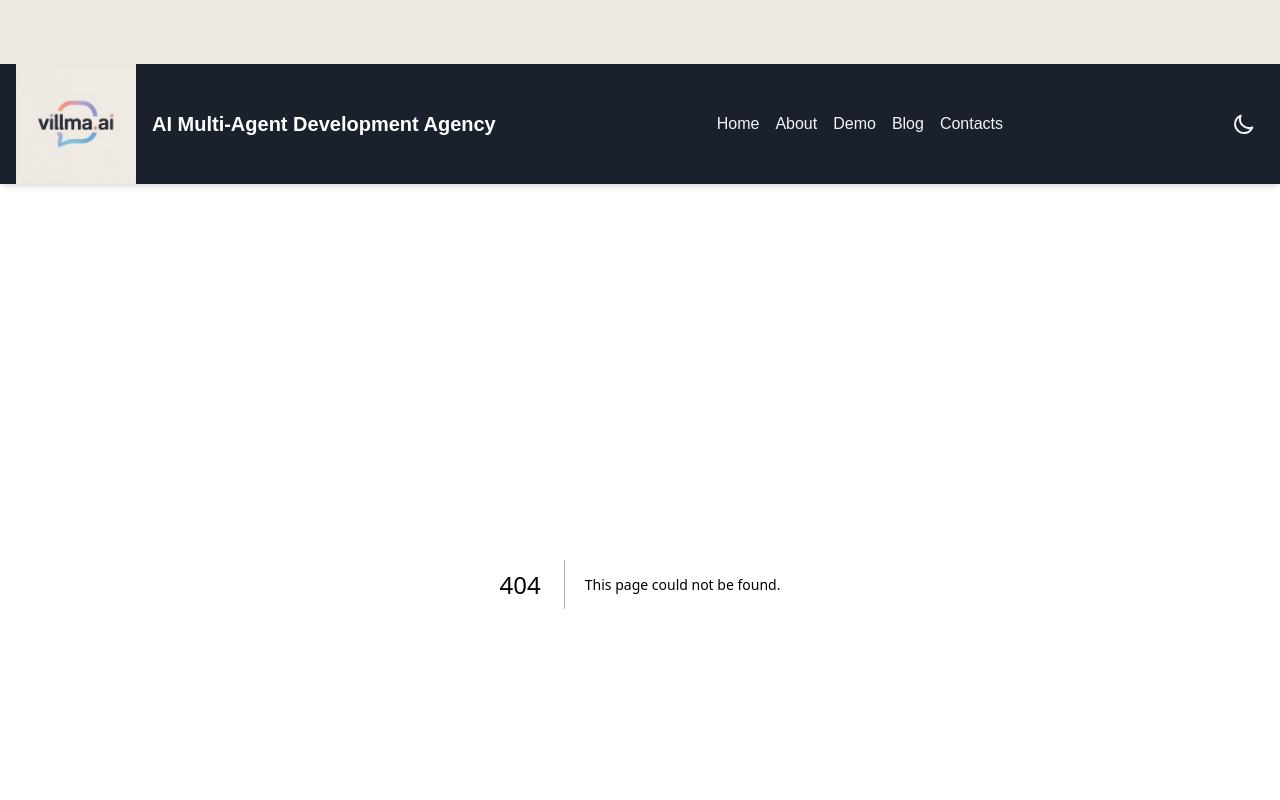
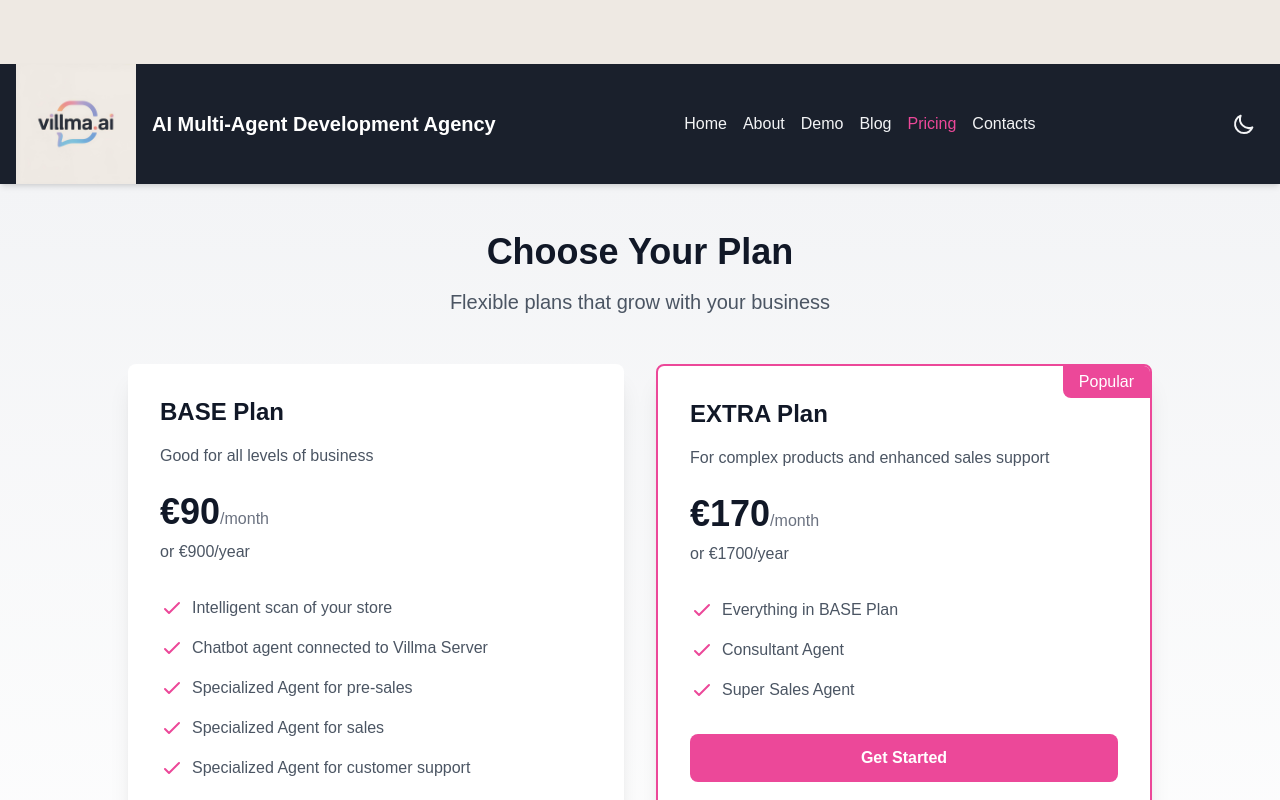
Before and after one commit to villma-ai/website, a Next.js app: page /pricing in a window 1280 px wide. Before the commit this address had no page. Shown: the top 800 px of the page. Built offline with nearby package versions, Linux system fonts and the light colour scheme.

Commit message:
Added pricing page

```diff
--- /dev/null
+++ b/src/app/pricing/page.tsx
@@ -0,0 +1,30 @@
+import React from 'react';
+import PricingCards from '@/components/PricingCards';
+import pricingData from '@/data/pricing.json';
+
+const PricingPage = () => {
+  return (
+    <div className="min-h-screen bg-gradient-to-b from-gray-100 to-white dark:from-gray-900 dark:to-gray-800 py-12 px-4 sm:px-6 lg:px-8">
+      <div className="max-w-7xl mx-auto">
+        {/* Header */}
+        <div className="text-center mb-12">
+          <h1 className="text-4xl font-bold text-gray-900 dark:text-white mb-4">
+            {pricingData.title}
+          </h1>
+          <p className="text-xl text-gray-600 dark:text-gray-300">
+            {pricingData.subtitle}
+          </p>
+        </div>
+
+        <PricingCards />
+
+        {/* Additional Info */}
+        <div className="mt-12 text-center text-gray-600 dark:text-gray-300">
+          <p>{pricingData.footer}</p>
+        </div>
+      </div>
+    </div>
+  );
+};
+
+export default PricingPage;
--- a/src/components/Header.tsx
+++ b/src/components/Header.tsx
@@ -102,6 +102,14 @@ const Header: React.FC = () => {
             </li>
             <li>
               <Link
+                href="/pricing"
+                className={`transition-colors ${isActive('/pricing')}`}
+              >
+                Pricing
+              </Link>
+            </li>
+            <li>
+              <Link
                 href="/contacts"
                 className={`transition-colors ${isActive('/contacts')}`}
               >
@@ -198,6 +206,15 @@ const Header: React.FC = () => {
               </li>
               <li>
                 <Link
+                  href="/pricing"
+                  className={`block transition-colors ${isActive('/pricing')}`}
+                  onClick={toggleMobileMenu}
+                >
+                  Pricing
+                </Link>
+              </li>
+              <li>
+                <Link
                   href="/contacts"
                   className={`block transition-colors ${isActive('/contacts')}`}
                   onClick={toggleMobileMenu}
--- /dev/null
+++ b/src/components/PricingCards.tsx
@@ -0,0 +1,81 @@
+'use client';
+
+import React from 'react';
+import { Tooltip } from '@/components/ui/tooltip';
+import pricingData from '@/data/pricing.json';
+
+const PricingCards = () => {
+  return (
+    <div className="grid md:grid-cols-2 gap-8 max-w-5xl mx-auto">
+      {pricingData.plans.map((plan) => (
+        <div
+          key={plan.name}
+          className={`bg-white dark:bg-gray-800 rounded-lg shadow-xl overflow-hidden transform transition-all hover:scale-105 ${
+            plan.isPopular ? 'border-2 border-pink-500' : ''
+          }`}
+        >
+          <div className="p-8">
+            {plan.isPopular && (
+              <div className="absolute top-0 right-0 bg-pink-500 text-white px-4 py-1 rounded-bl-lg">
+                Popular
+              </div>
+            )}
+            <h2 className="text-2xl font-bold text-gray-900 dark:text-white mb-4">
+              {plan.name}
+            </h2>
+            <p className="text-gray-600 dark:text-gray-300 mb-6">
+              {plan.description}
+            </p>
+
+            <div className="mb-8">
+              <span className="text-4xl font-bold text-gray-900 dark:text-white">
+                €{plan.monthlyPrice}
+              </span>
+              <span className="text-gray-500 dark:text-gray-400">/month</span>
+              <p className="text-gray-600 dark:text-gray-300 mt-2">
+                or €{plan.yearlyPrice}/year
+              </p>
+            </div>
+
+            <ul className="space-y-4 mb-8">
+              {plan.features.map((feature) => (
+                <li key={feature.name} className="flex items-start">
+                  <svg
+                    className="h-6 w-6 text-pink-500 mr-2"
+                    fill="none"
+                    viewBox="0 0 24 24"
+                    stroke="currentColor"
+                  >
+                    <path
+                      strokeLinecap="round"
+                      strokeLinejoin="round"
+                      strokeWidth="2"
+                      d="M5 13l4 4L19 7"
+                    />
+                  </svg>
+                  {feature.tooltip ? (
+                    <Tooltip content={feature.tooltip}>
+                      <span className="text-gray-600 dark:text-gray-300 cursor-help">
+                        {feature.name}
+                      </span>
+                    </Tooltip>
+                  ) : (
+                    <span className="text-gray-600 dark:text-gray-300">
+                      {feature.name}
+                    </span>
+                  )}
+                </li>
+              ))}
+            </ul>
+
+            <button className="w-full bg-pink-500 text-white py-3 px-6 rounded-lg font-semibold hover:bg-pink-600 transition-colors">
+              Get Started
+            </button>
+          </div>
+        </div>
+      ))}
+    </div>
+  );
+};
+
+export default PricingCards;
--- /dev/null
+++ b/src/components/ui/tooltip.tsx
@@ -0,0 +1,31 @@
+'use client';
+
+import React, { useState } from 'react';
+
+interface TooltipProps {
+  children: React.ReactNode;
+  content: string;
+}
+
+export const Tooltip: React.FC<TooltipProps> = ({ children, content }) => {
+  const [isVisible, setIsVisible] = useState(false);
+
+  return (
+    <div className="relative inline-block">
+      <div
+        onMouseEnter={() => setIsVisible(true)}
+        onMouseLeave={() => setIsVisible(false)}
+        onFocus={() => setIsVisible(true)}
+        onBlur={() => setIsVisible(false)}
+      >
+        {children}
+      </div>
+      {isVisible && (
+        <div className="absolute z-50 px-3 py-2 text-sm text-white bg-gray-900 rounded-lg shadow-lg -top-2 left-1/2 transform -translate-x-1/2 -translate-y-full w-64">
+          {content}
+          <div className="absolute bottom-0 left-1/2 transform -translate-x-1/2 translate-y-full w-0 h-0 border-l-4 border-l-transparent border-t-4 border-t-gray-900 border-r-4 border-r-transparent" />
+        </div>
+      )}
+    </div>
+  );
+};
--- /dev/null
+++ b/src/data/pricing.json
@@ -0,0 +1,55 @@
+{
+  "title": "Choose Your Plan",
+  "subtitle": "Flexible plans that grow with your business",
+  "footer": "All plans can be terminated at any time",
+  "plans": [
+    {
+      "name": "BASE Plan",
+      "description": "Good for all levels of business",
+      "monthlyPrice": 90,
+      "yearlyPrice": 900,
+      "features": [
+        {
+          "name": "Intelligent scan of your store",
+          "tooltip": "Yes, we have our tricks :-D"
+        },
+        {
+          "name": "Chatbot agent connected to Villma Server",
+          "tooltip": "The front agent in the chatbot is not alone, she speaks with the following agents"
+        },
+        {
+          "name": "Specialized Agent for pre-sales",
+          "tooltip": "Knows everything about your products and your company and makes intelligent suggestions"
+        },
+        {
+          "name": "Specialized Agent for sales",
+          "tooltip": "Knows how to close a sale"
+        },
+        {
+          "name": "Specialized Agent for customer support",
+          "tooltip": "Knows the history of a customer"
+        }
+      ]
+    },
+    {
+      "name": "EXTRA Plan",
+      "description": "For complex products and enhanced sales support",
+      "monthlyPrice": 170,
+      "yearlyPrice": 1700,
+      "isPopular": true,
+      "features": [
+        {
+          "name": "Everything in BASE Plan"
+        },
+        {
+          "name": "Consultant Agent",
+          "tooltip": "It has more cross-sectional information on the products"
+        },
+        {
+          "name": "Super Sales Agent",
+          "tooltip": "Knows how to perform an upsell or a cross-sell"
+        }
+      ]
+    }
+  ]
+}
```
